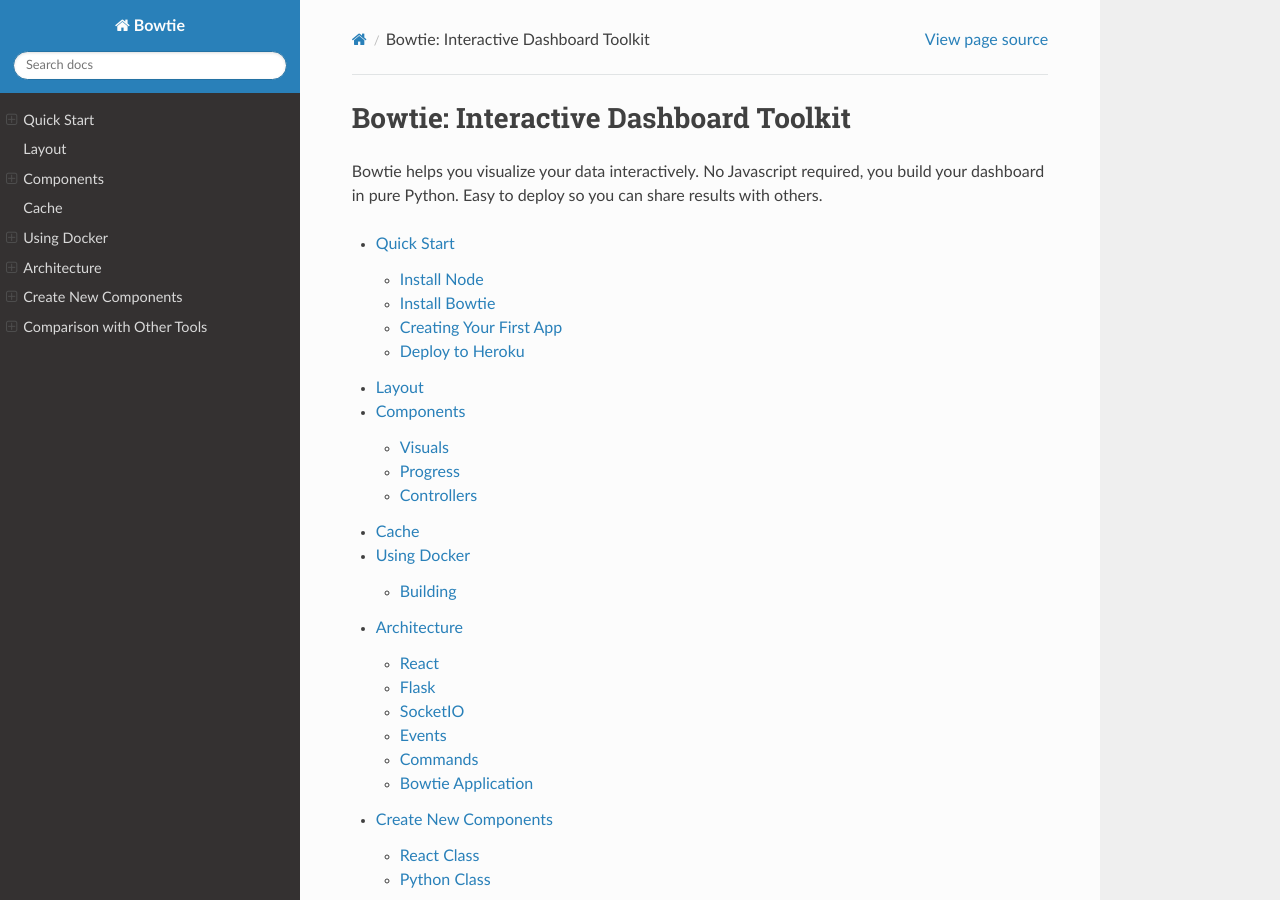
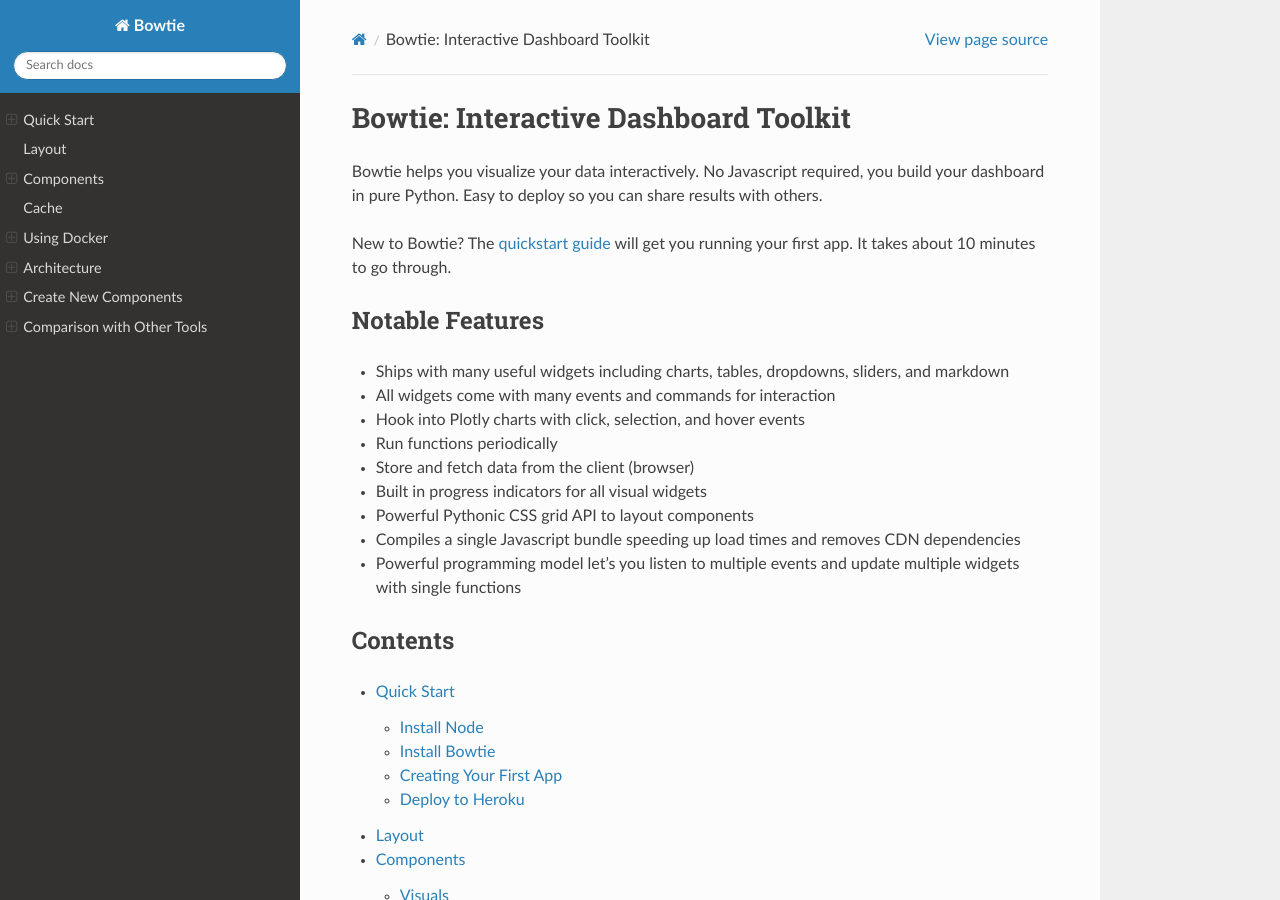
Before and after one commit to jwkvam/bowtie, a Sphinx documentation site: the page built from doc/index.rst, in a window 1280 px wide and 900 px high. Built offline with Sphinx 7.4.7 and the Read the Docs theme 2.0.0, drawn with Linux system fonts in a browser that asks for light colours; pages that are not in the unit, such as notebooks, are missing from menus.

Commit message:
hopefully making docs better (#150)
* update

* note some features on the intro page, document Size class

```diff
--- a/doc/index.rst
+++ b/doc/index.rst
@@ -9,6 +9,29 @@
 Bowtie helps you visualize your data interactively.
 No Javascript required, you build your dashboard in pure Python.
 Easy to deploy so you can share results with others.
+
+New to Bowtie?
+The :ref:`quickstart guide <quickstart>` will get you running your first app.
+It takes about 10 minutes to go through.
+
+Notable Features
+----------------
+
+* Ships with many useful widgets including charts, tables, dropdowns, sliders, and markdown
+* All widgets come with many events and commands for interaction
+* Hook into Plotly charts with click, selection, and hover events
+* Run functions periodically
+* Store and fetch data from the client (browser)
+* Built in progress indicators for all visual widgets
+* Powerful Pythonic CSS grid API to layout components
+* Compiles a single Javascript bundle speeding up load times and removes CDN dependencies
+* Powerful programming model let's you listen to multiple events and update multiple widgets with single functions
+
+.. * Facebook's React ecosystem gives access to many high quality widgets
+.. * One self-contained package includes all Python and Javascript
+
+Contents
+--------
 
 .. toctree::
     :maxdepth: 2
--- a/doc/quickstart.rst
+++ b/doc/quickstart.rst
@@ -2,6 +2,8 @@
    sphinx-quickstart on Fri Aug 19 23:07:25 2016.
    You can adapt this file completely to your liking, but it should at least
    contain the root `toctree` directive.
+
+.. _quickstart:
 
 Quick Start
 ===========
```
Also changed, not shown: doc/layout.rst (+7 -0 lines), 1 other file.
